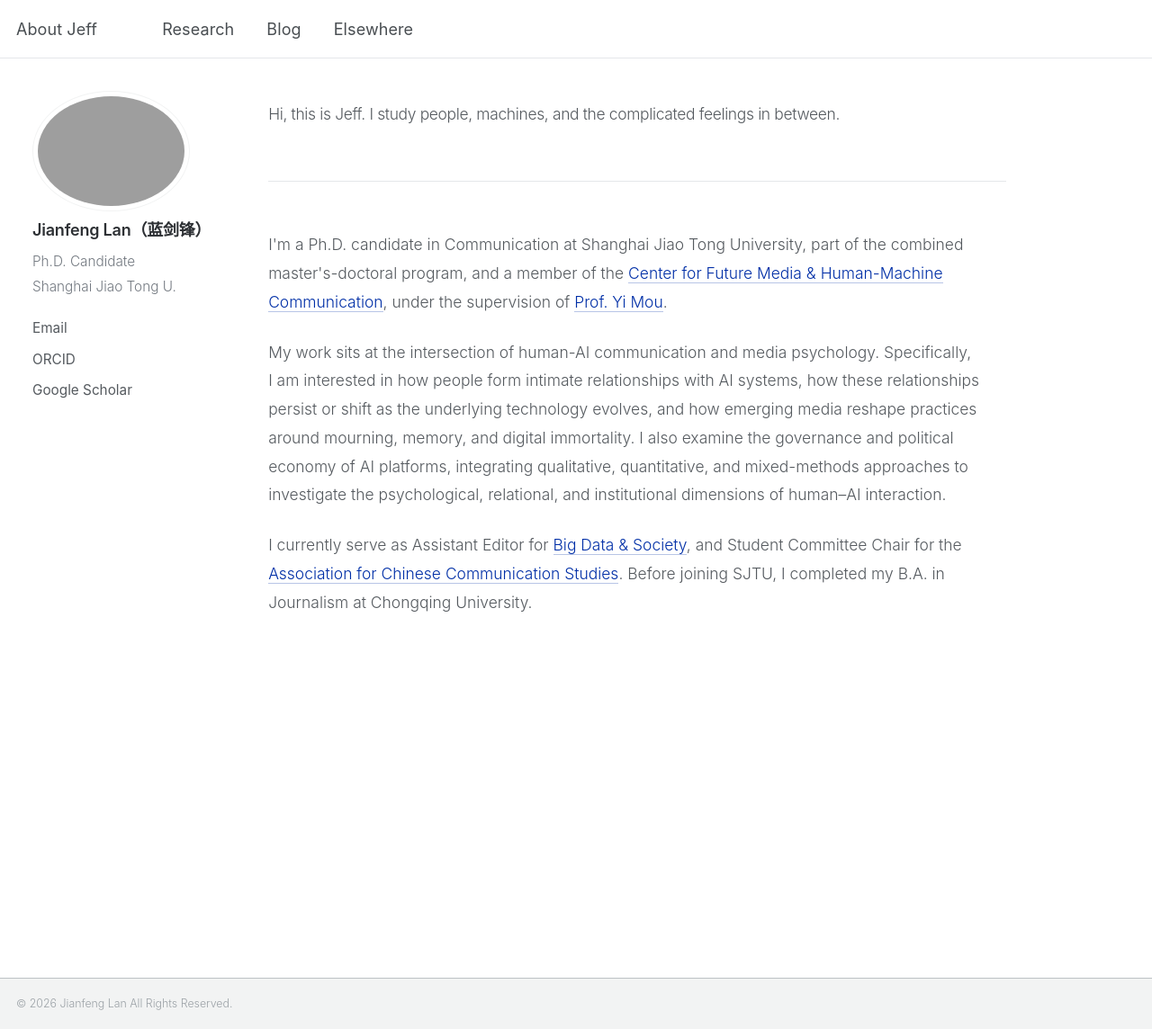
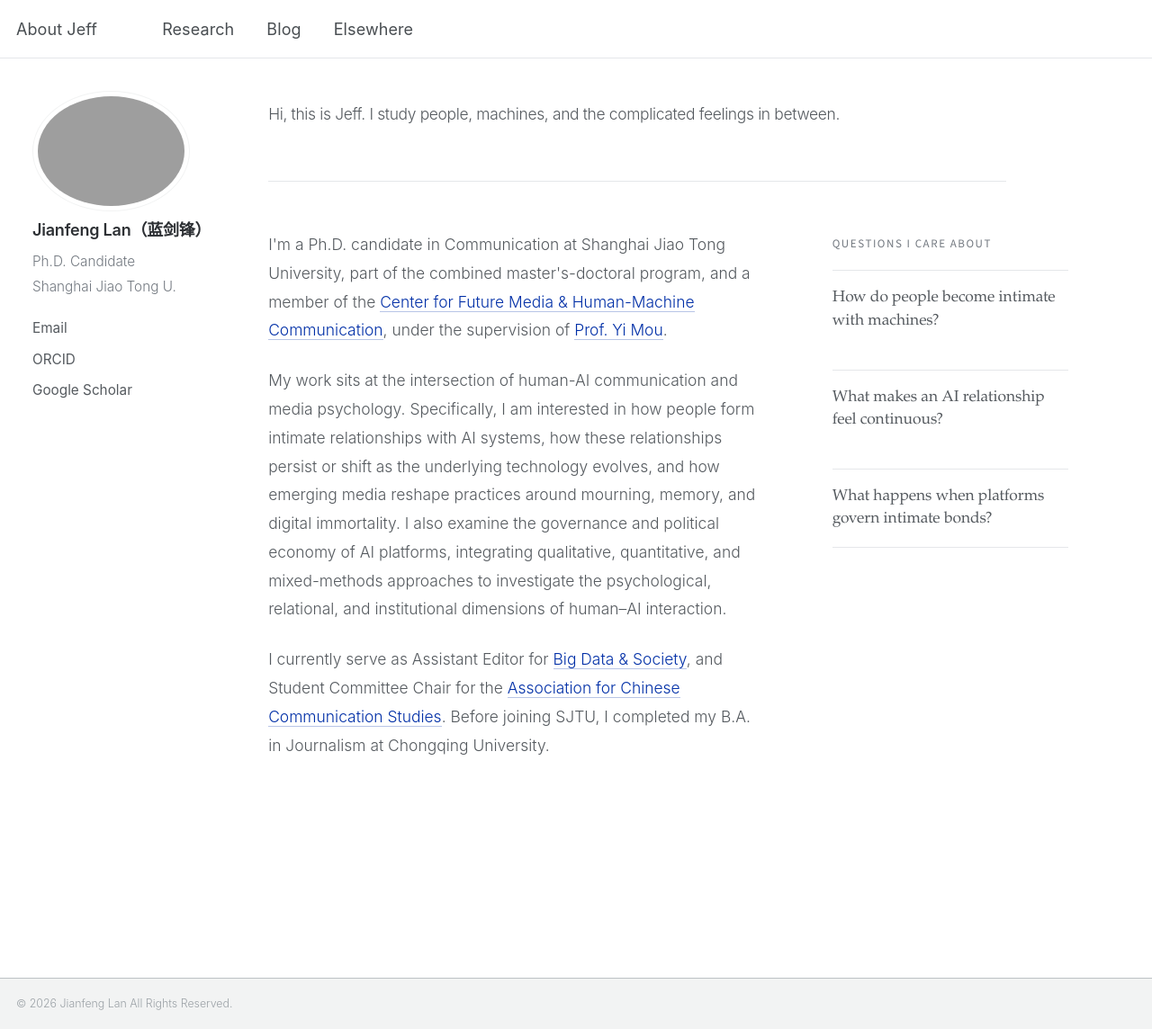
Before and after one commit to jianfenglan/jianfenglan.github.io, a Jekyll site: the page built from _pages/about.md, in a window 1280 px wide and 1144 px high. Shown: the whole window at 90% size. Built offline with Jekyll 4.4.1, drawn with Linux system fonts in a browser that asks for light colours; some of the changed lines change nothing that is shown.

Commit message:
Add Garamond research questions to About

```diff
--- a/_pages/about.md
+++ b/_pages/about.md
@@ -9,7 +9,7 @@ redirect_from:
 
 <style>
 .about-wrap {
-  max-width: 860px;
+  max-width: 980px;
   color: #555a5f;
   font-size: 0.97em;
   font-weight: 300;
@@ -33,8 +33,11 @@ redirect_from:
   text-align: left;
 }
 
-.about-main {
-  max-width: 790px;
+.about-grid {
+  display: grid;
+  grid-template-columns: minmax(0, 1.8fr) minmax(230px, 0.85fr);
+  gap: 4rem;
+  align-items: start;
 }
 
 .about-main p {
@@ -59,6 +62,47 @@ redirect_from:
   border-color: #002FA7;
 }
 
+.about-questions {
+  padding-top: 0.15rem;
+}
+
+.about-questions__label {
+  margin: 0 0 1rem;
+  color: #737980;
+  font-family: "Source Sans 3", "Noto Sans SC", "Source Han Sans SC", "PingFang SC", "Microsoft YaHei", sans-serif;
+  font-size: 0.72rem;
+  font-weight: 500;
+  letter-spacing: 0.12em;
+  text-transform: uppercase;
+}
+
+.about-question {
+  margin: 0;
+  padding: 1rem 0;
+  border-top: 0.5px solid #e5e7ea;
+  color: #3f4347;
+  font-family: Garamond, Georgia, "Times New Roman", serif;
+  font-size: 1.12rem;
+  font-weight: 400;
+  line-height: 1.45;
+  letter-spacing: -0.005em;
+}
+
+.about-question:last-child {
+  border-bottom: 0.5px solid #e5e7ea;
+}
+
+@media (max-width: 820px) {
+  .about-grid {
+    grid-template-columns: 1fr;
+    gap: 2.7rem;
+  }
+
+  .about-questions {
+    max-width: 520px;
+  }
+}
+
 @media (max-width: 520px) {
   .about-hero {
     margin-bottom: 2.4rem;
@@ -68,6 +112,10 @@ redirect_from:
   .about-hero__statement {
     font-size: 1.35rem;
   }
+
+  .about-question {
+    font-size: 1.05rem;
+  }
 }
 </style>
 
@@ -76,11 +124,20 @@ redirect_from:
     <p class="about-hero__statement">Hi, this is Jeff. I study people, machines, and the complicated feelings in between.</p>
   </section>
 
-  <div class="about-main">
-    <p>I'm a Ph.D. candidate in Communication at Shanghai Jiao Tong University, part of the combined master's-doctoral program, and a member of the <a href="https://cfmhmc.github.io/" target="_blank" rel="noopener">Center for Future Media &amp; Human-Machine Communication</a>, under the supervision of <a href="https://cfmhmc.github.io/yimou.github.io/" target="_blank" rel="noopener">Prof. Yi Mou</a>.</p>
+  <div class="about-grid">
+    <div class="about-main">
+      <p>I'm a Ph.D. candidate in Communication at Shanghai Jiao Tong University, part of the combined master's-doctoral program, and a member of the <a href="https://cfmhmc.github.io/" target="_blank" rel="noopener">Center for Future Media &amp; Human-Machine Communication</a>, under the supervision of <a href="https://cfmhmc.github.io/yimou.github.io/" target="_blank" rel="noopener">Prof. Yi Mou</a>.</p>
 
-    <p>My work sits at the intersection of human-AI communication and media psychology. Specifically, I am interested in how people form intimate relationships with AI systems, how these relationships persist or shift as the underlying technology evolves, and how emerging media reshape practices around mourning, memory, and digital immortality. I also examine the governance and political economy of AI platforms, integrating qualitative, quantitative, and mixed-methods approaches to investigate the psychological, relational, and institutional dimensions of human–AI interaction.</p>
+      <p>My work sits at the intersection of human-AI communication and media psychology. Specifically, I am interested in how people form intimate relationships with AI systems, how these relationships persist or shift as the underlying technology evolves, and how emerging media reshape practices around mourning, memory, and digital immortality. I also examine the governance and political economy of AI platforms, integrating qualitative, quantitative, and mixed-methods approaches to investigate the psychological, relational, and institutional dimensions of human–AI interaction.</p>
 
-    <p>I currently serve as Assistant Editor for <a href="https://journals.sagepub.com/home/bds" target="_blank" rel="noopener">Big Data &amp; Society</a>, and Student Committee Chair for the <a href="https://www.chinesecommunicationstudies.com/" target="_blank" rel="noopener">Association for Chinese Communication Studies</a>. Before joining SJTU, I completed my B.A. in Journalism at Chongqing University.</p>
+      <p>I currently serve as Assistant Editor for <a href="https://journals.sagepub.com/home/bds" target="_blank" rel="noopener">Big Data &amp; Society</a>, and Student Committee Chair for the <a href="https://www.chinesecommunicationstudies.com/" target="_blank" rel="noopener">Association for Chinese Communication Studies</a>. Before joining SJTU, I completed my B.A. in Journalism at Chongqing University.</p>
+    </div>
+
+    <aside class="about-questions" aria-label="Questions I care about">
+      <div class="about-questions__label">Questions I care about</div>
+      <p class="about-question">How do people become intimate with machines?</p>
+      <p class="about-question">What makes an AI relationship feel continuous?</p>
+      <p class="about-question">What happens when platforms govern intimate bonds?</p>
+    </aside>
   </div>
 </div>
```
